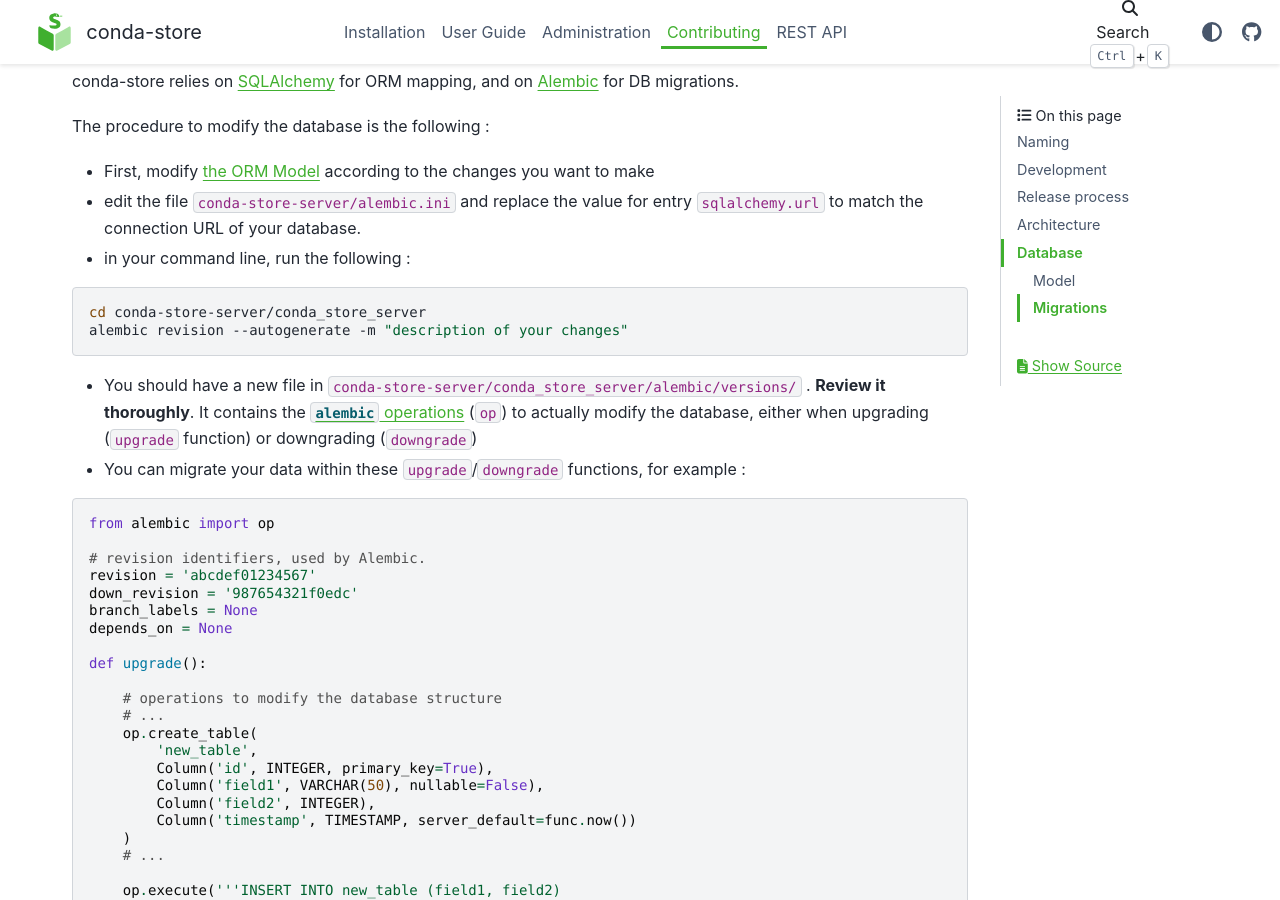
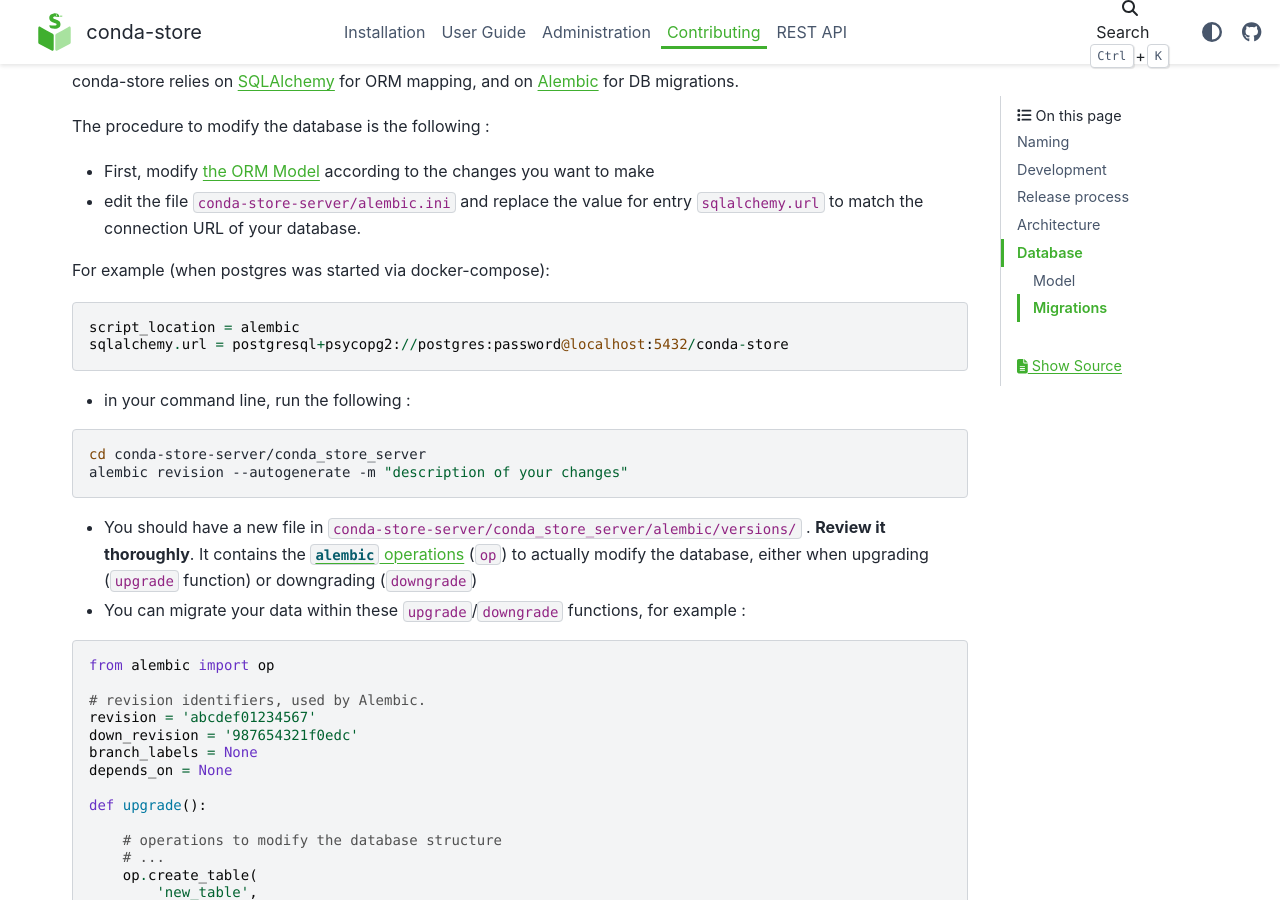
Before and after one commit to conda-incubator/conda-store, a Sphinx documentation site: the page built from docs/contributing.md, in a window 1280 px wide and 900 px high, scrolled down 13262 px. Built offline with Sphinx 7.4.7 and the PyData theme 0.15.4, drawn with Linux system fonts in a browser that asks for light colours.

Commit message:
DOC - Add alembic example for postgres in docker

````diff
--- a/docs/contributing.md
+++ b/docs/contributing.md
@@ -590,6 +590,12 @@
 - First, modify [the ORM Model](https://github.com/conda-incubator/conda-store/blob/main/conda-store-server/conda_store_server/orm.py) according to the changes you want to make
 - edit the file `conda-store-server/alembic.ini` and replace the value for entry `sqlalchemy.url` to match the connection URL of your database.
 
+For example (when postgres was started via docker-compose):
+```
+script_location = alembic
+sqlalchemy.url = postgresql+psycopg2://postgres:password@localhost:5432/conda-store
+```
+
 - in your command line, run the following :
 
 ```sh
````
Also changed, not shown: 1 other file.
